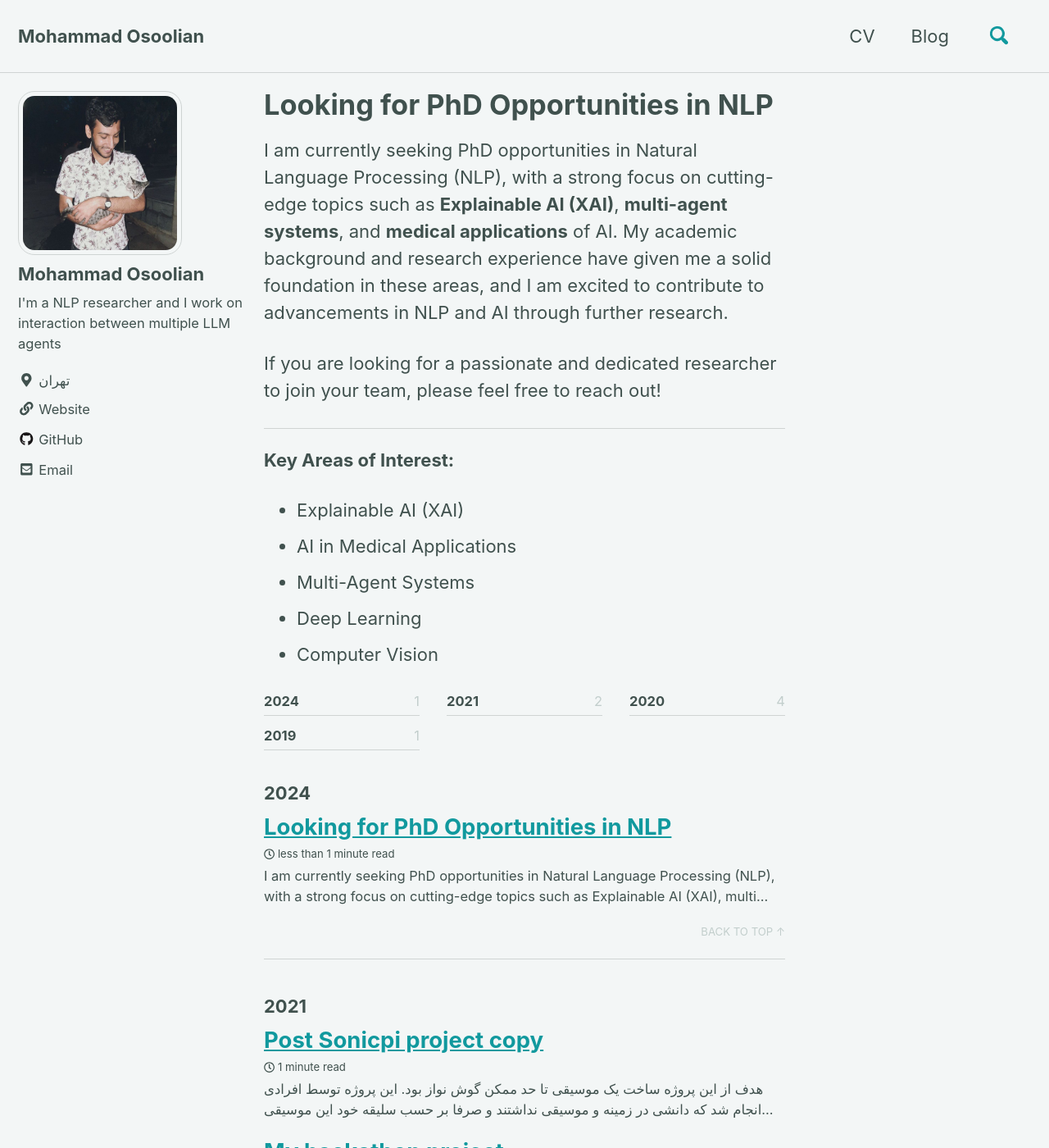
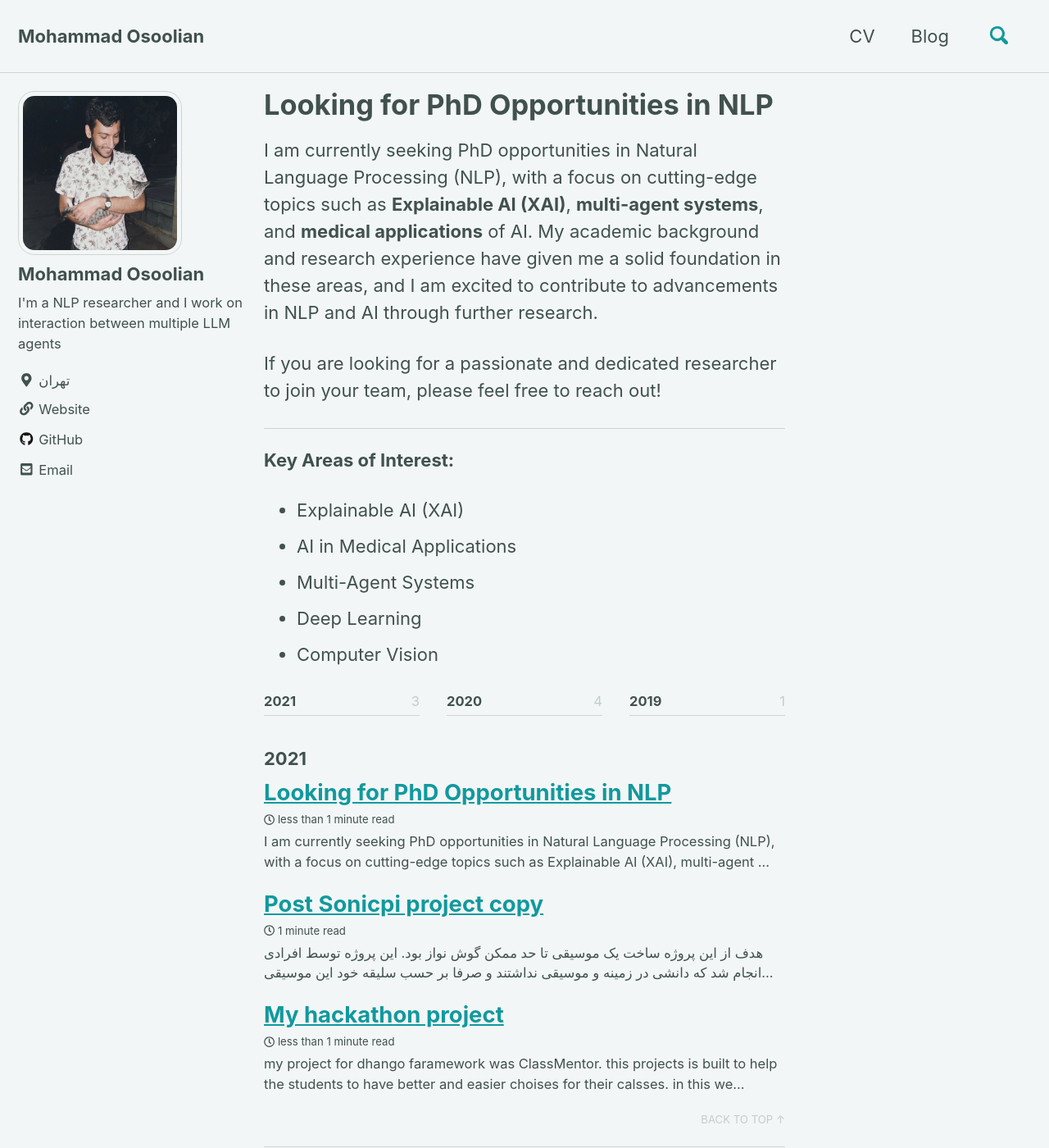
Before and after one commit to mohammad-osoolian/mohammad-osoolian.github.io, a Jekyll site: the page built from _posts/2021-10-1-Looking for PhD Opportunities in NLP.md, in a window 1280 px wide and 1400 px high. Shown: the whole window at 82% size. Built offline with Jekyll 4.4.1, drawn with Linux system fonts in a browser that asks for light colours; cached includes are drawn as plain includes; nearby versions of some CDN libraries.

Commit message:
edit post

```diff
--- a/_posts/2021-10-1-Looking for PhD Opportunities in NLP.md
+++ b/_posts/2021-10-1-Looking for PhD Opportunities in NLP.md
@@ -1,11 +1,9 @@
 ---
 layout: posts
-title: "Looking for PhD Opportunities in NLP"
-date: 2024-10-11
-categories: research
+title: Looking for PhD Opportunities in NLP
 ---
 
-I am currently seeking PhD opportunities in Natural Language Processing (NLP), with a strong focus on cutting-edge topics such as **Explainable AI (XAI)**, **multi-agent systems**, and **medical applications** of AI. My academic background and research experience have given me a solid foundation in these areas, and I am excited to contribute to advancements in NLP and AI through further research.
+I am currently seeking PhD opportunities in Natural Language Processing (NLP), with a focus on cutting-edge topics such as **Explainable AI (XAI)**, **multi-agent systems**, and **medical applications** of AI. My academic background and research experience have given me a solid foundation in these areas, and I am excited to contribute to advancements in NLP and AI through further research.
 
 If you are looking for a passionate and dedicated researcher to join your team, please feel free to reach out!
 
```
